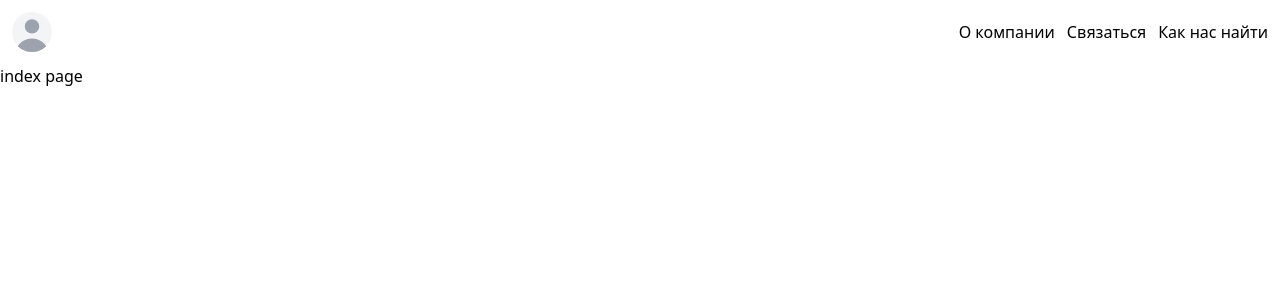
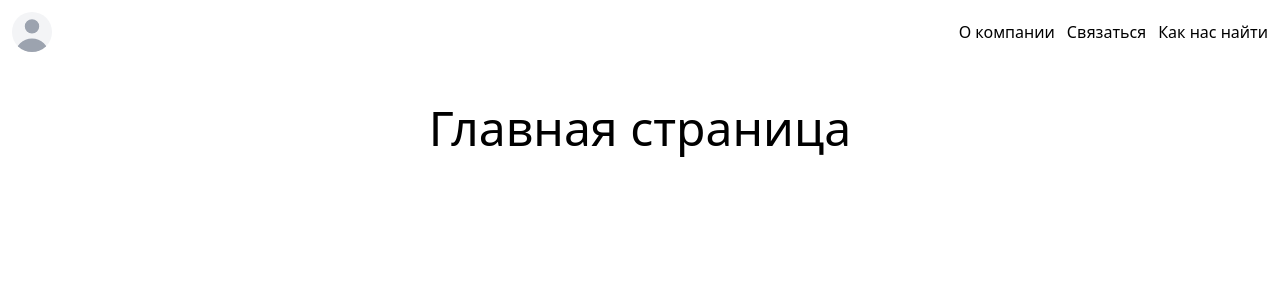
Before and after one commit to kosukhin/react-sandbox, a React (Vite) app: page / in a window 1280 px wide. Shown: the top 300 px of the page. Built offline with nearby package versions, Linux system fonts and the light colour scheme.

Commit message:
tailwind

```diff
--- a/src/App.tsx
+++ b/src/App.tsx
@@ -4,7 +4,9 @@
   return (
     <div className="container lg m-auto">
         <Header />
-        index page
+        <div className="flex items-center justify-center text-5xl p-10">
+            Главная страница
+        </div>
     </div>
   )
 }
```
